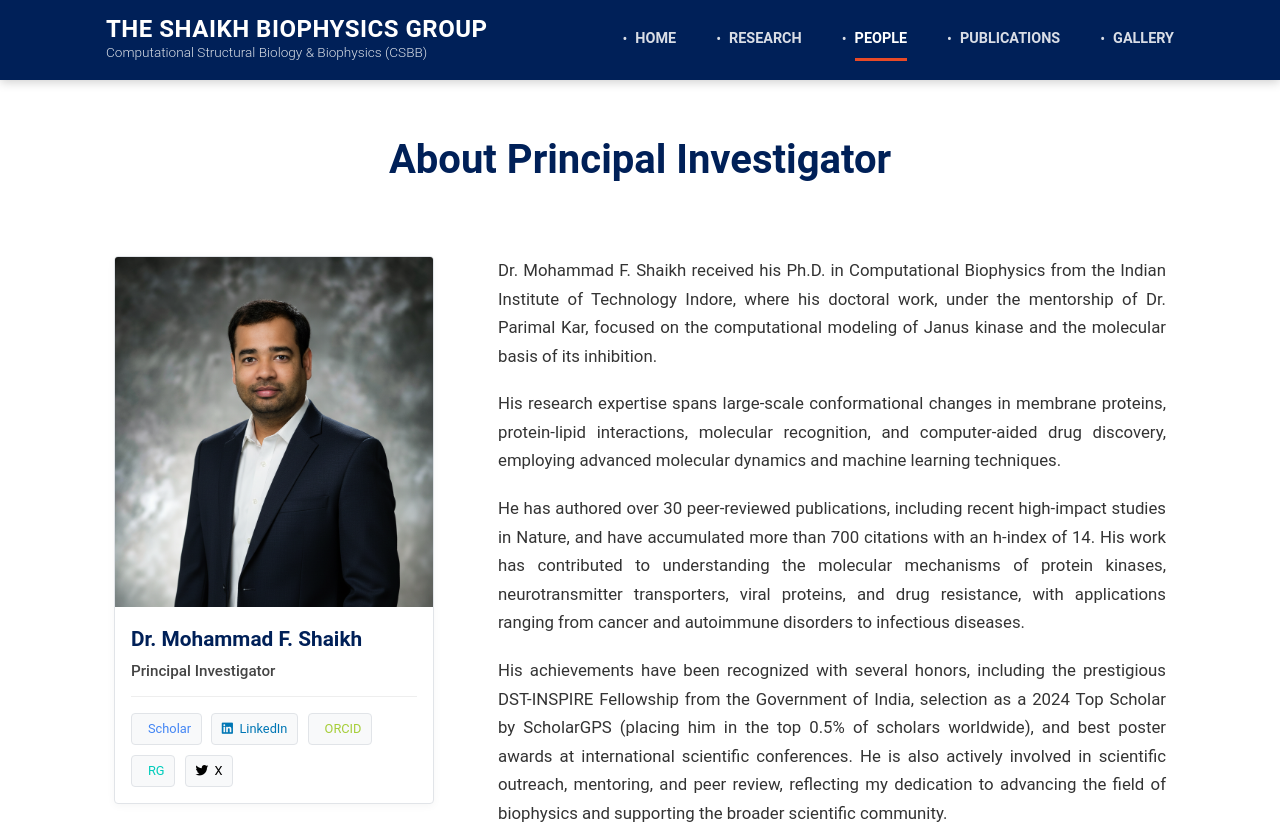
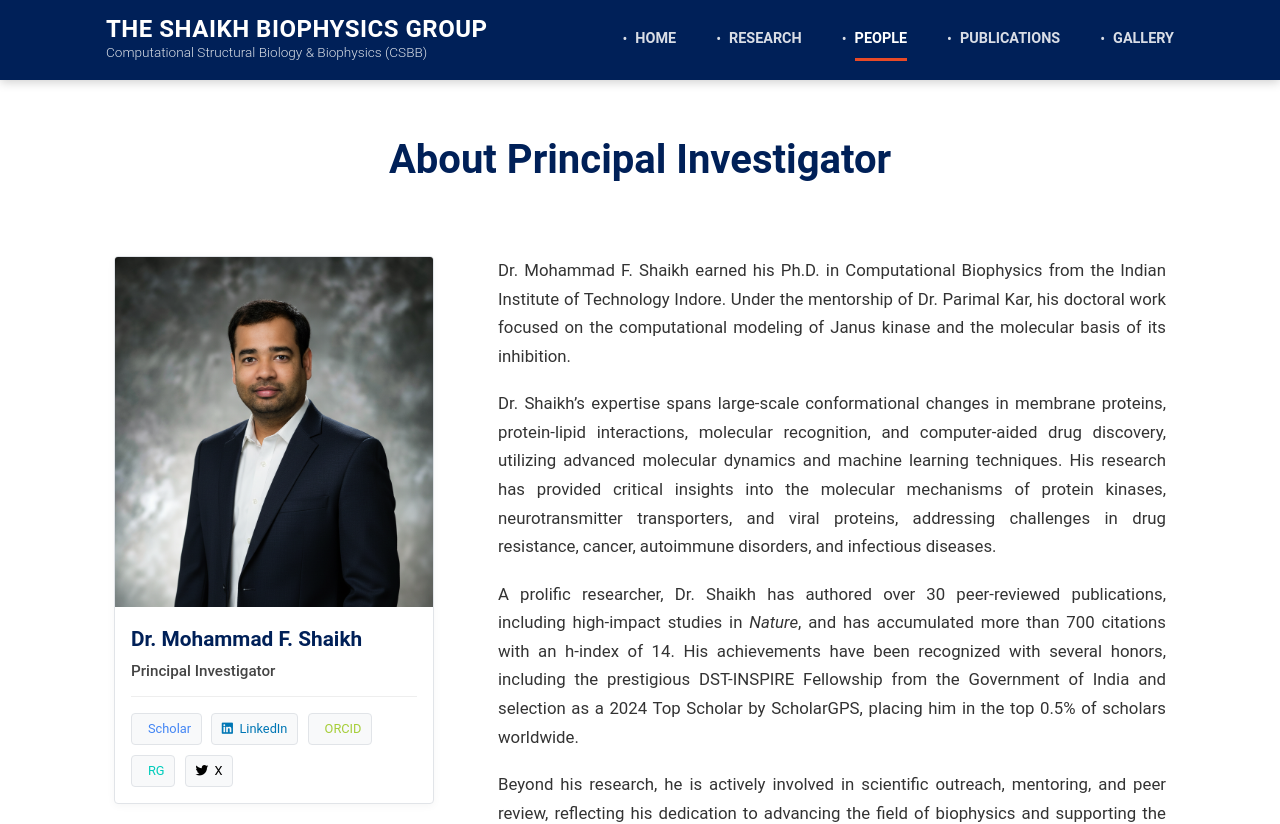
Before and after one commit to fulbabu2/fulbabu2.github.io, a React (Vite) app: page /#/people/pi in a window 1280 px wide. Shown: the top 824 px of the page. Built offline with nearby package versions, Linux system fonts and the light colour scheme; some icons are missing.

Commit message:
Update PI bio and italicize journal name

```diff
--- a/src/pages/PiProfile.tsx
+++ b/src/pages/PiProfile.tsx
@@ -43,10 +43,10 @@ const PiProfile: React.FC = () => {
 
                     <div className="pi-content">
                         <div className="pi-bio">
-                            <p>Dr. Mohammad F. Shaikh received his Ph.D. in Computational Biophysics from the Indian Institute of Technology Indore, where his doctoral work, under the mentorship of Dr. Parimal Kar, focused on the computational modeling of Janus kinase and the molecular basis of its inhibition.</p>
-                            <p>His research expertise spans large-scale conformational changes in membrane proteins, protein-lipid interactions, molecular recognition, and computer-aided drug discovery, employing advanced molecular dynamics and machine learning techniques.</p>
-                            <p>He has authored over 30 peer-reviewed publications, including recent high-impact studies in Nature, and have accumulated more than 700 citations with an h-index of 14. His work has contributed to understanding the molecular mechanisms of protein kinases, neurotransmitter transporters, viral proteins, and drug resistance, with applications ranging from cancer and autoimmune disorders to infectious diseases.</p>
-                            <p>His achievements have been recognized with several honors, including the prestigious DST-INSPIRE Fellowship from the Government of India, selection as a 2024 Top Scholar by ScholarGPS (placing him in the top 0.5% of scholars worldwide), and best poster awards at international scientific conferences. He is also actively involved in scientific outreach, mentoring, and peer review, reflecting my dedication to advancing the field of biophysics and supporting the broader scientific community.</p>
+                            <p>Dr. Mohammad F. Shaikh earned his Ph.D. in Computational Biophysics from the Indian Institute of Technology Indore. Under the mentorship of Dr. Parimal Kar, his doctoral work focused on the computational modeling of Janus kinase and the molecular basis of its inhibition.</p>
+                            <p>Dr. Shaikh’s expertise spans large-scale conformational changes in membrane proteins, protein-lipid interactions, molecular recognition, and computer-aided drug discovery, utilizing advanced molecular dynamics and machine learning techniques. His research has provided critical insights into the molecular mechanisms of protein kinases, neurotransmitter transporters, and viral proteins, addressing challenges in drug resistance, cancer, autoimmune disorders, and infectious diseases.</p>
+                            <p>A prolific researcher, Dr. Shaikh has authored over 30 peer-reviewed publications, including high-impact studies in <i>Nature</i>, and has accumulated more than 700 citations with an h-index of 14. His achievements have been recognized with several honors, including the prestigious DST-INSPIRE Fellowship from the Government of India and selection as a 2024 Top Scholar by ScholarGPS, placing him in the top 0.5% of scholars worldwide.</p>
+                            <p>Beyond his research, he is actively involved in scientific outreach, mentoring, and peer review, reflecting his dedication to advancing the field of biophysics and supporting the broader scientific community.</p>
                         </div>
                     </div>
                 </div>
```
